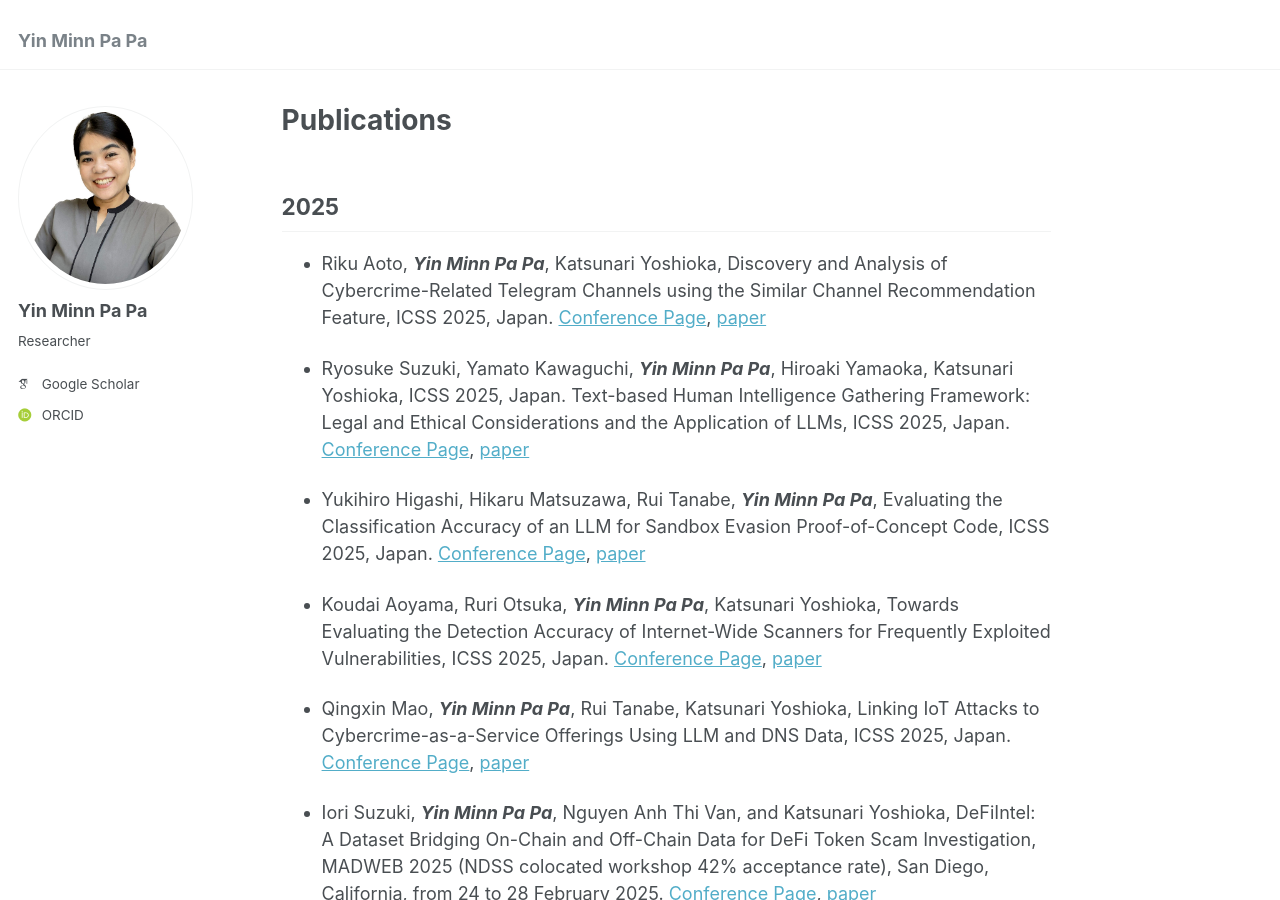
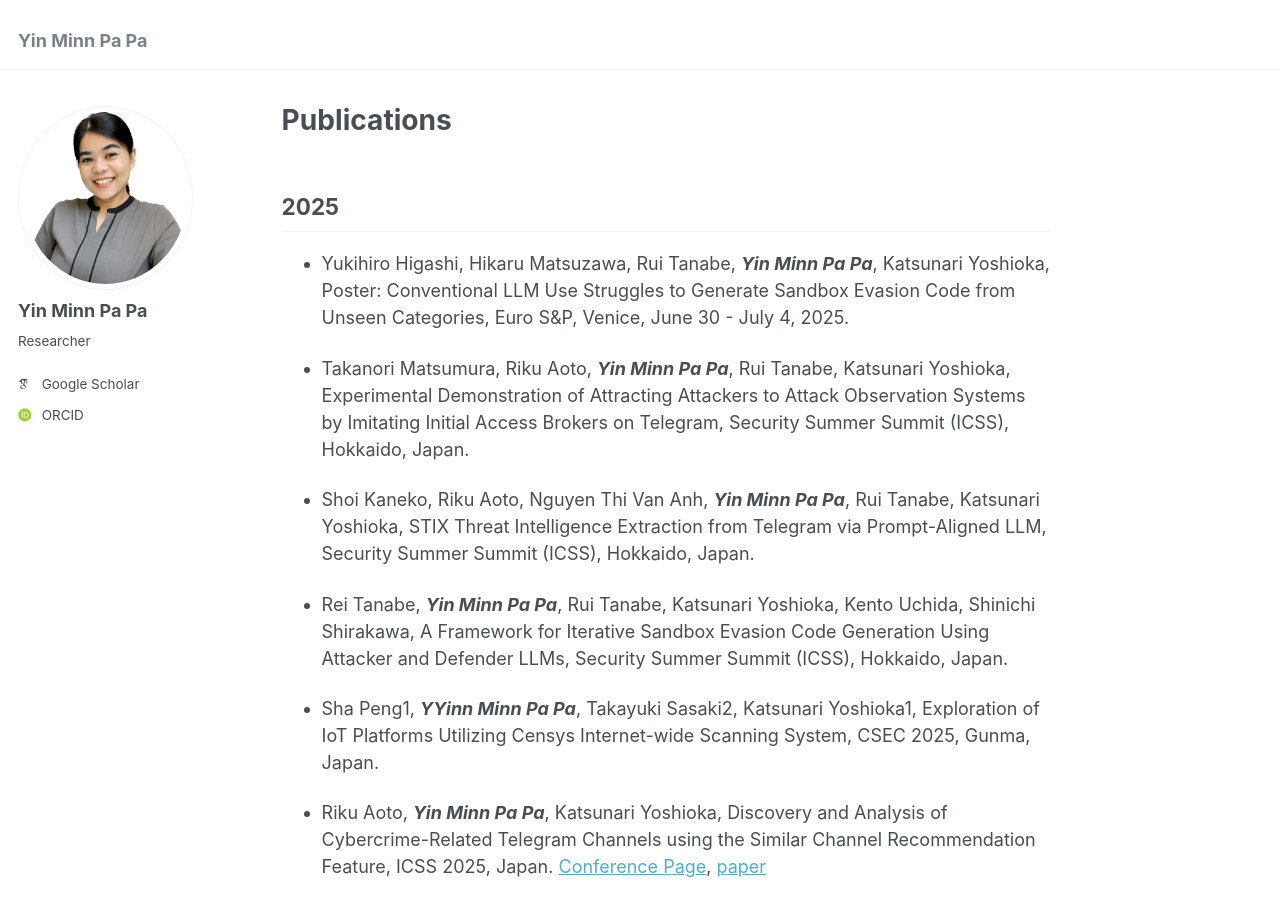
Before and after one commit to ymppjp/ymppjp.github.io, a Jekyll site: the page built from _pages/publications.md, in a window 1280 px wide and 900 px high. Built offline with Jekyll 4.4.1, drawn with Linux system fonts in a browser that asks for light colours; some web fonts are replaced.

Commit message:
Update publications.md

```diff
--- a/_pages/publications.md
+++ b/_pages/publications.md
@@ -9,6 +9,18 @@ redirect_from:
 ---
 
 ## 2025
+
+
+* Yukihiro Higashi, Hikaru Matsuzawa, Rui Tanabe, <strong><strong><em>Yin Minn Pa Pa</em></strong></strong>, Katsunari Yoshioka, Poster: Conventional LLM Use Struggles to Generate Sandbox Evasion Code from Unseen Categories, Euro S&P, Venice, June 30 - July 4, 2025.
+
+* Takanori Matsumura, Riku Aoto, <strong><strong><em>Yin Minn Pa Pa</em></strong></strong>, Rui Tanabe, Katsunari Yoshioka, Experimental Demonstration of Attracting Attackers to Attack Observation Systems by Imitating Initial Access Brokers on Telegram, Security Summer Summit (ICSS), Hokkaido, Japan.
+
+* Shoi Kaneko, Riku Aoto, Nguyen Thi Van Anh, <strong><strong><em>Yin Minn Pa Pa</em></strong></strong>, Rui Tanabe, Katsunari Yoshioka, STIX Threat Intelligence Extraction from Telegram via Prompt-Aligned LLM, Security Summer Summit (ICSS), Hokkaido, Japan.
+
+* Rei Tanabe, <strong><strong><em>Yin Minn Pa Pa</em></strong></strong>, Rui Tanabe, Katsunari Yoshioka, Kento Uchida, Shinichi Shirakawa, A Framework for Iterative Sandbox Evasion Code Generation Using Attacker and Defender LLMs, Security Summer Summit (ICSS), Hokkaido, Japan.
+
+* Sha Peng1, <strong><strong><em>YYinn Minn Pa Pa</em></strong></strong>, Takayuki Sasaki2, Katsunari Yoshioka1, Exploration of IoT Platforms Utilizing Censys Internet-wide
+Scanning System, CSEC 2025, Gunma, Japan.
 
 * Riku Aoto, <strong><strong><em>Yin Minn Pa Pa</em></strong></strong>, Katsunari Yoshioka, Discovery and Analysis of Cybercrime-Related Telegram Channels using the Similar Channel Recommendation Feature, ICSS 2025, Japan. [Conference Page](https://ken.ieice.org/ken/program/index.php?tgs_regid=7d40e0d1fbc823c402c27c393bae23134140f3b86336e69dc2ce7ec212b50b80&tgid=IEICE-ICSS), [paper](https://ymppjp.github.io/files/ICSS_2025_aotokun.pdf)
 
```
